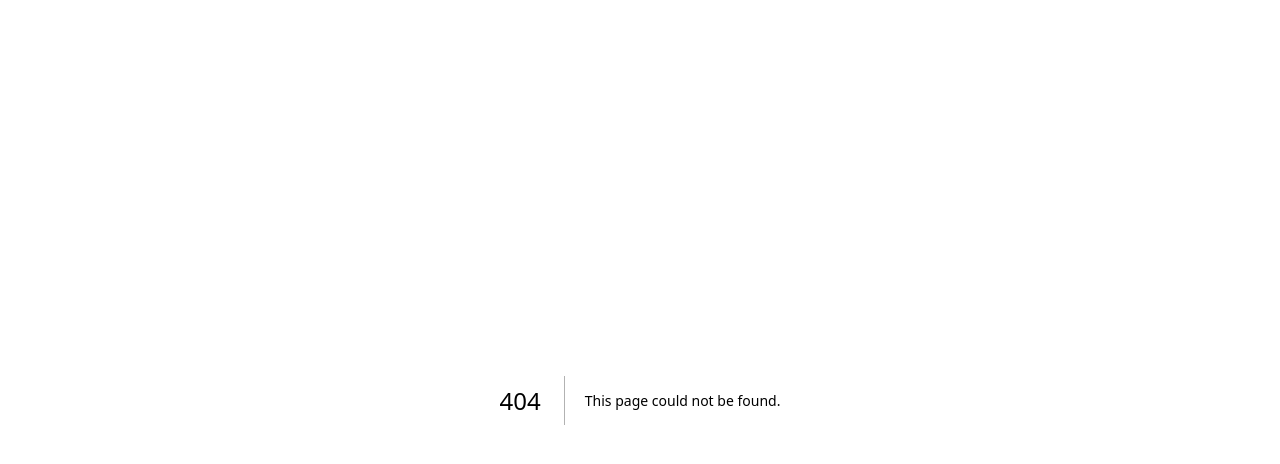
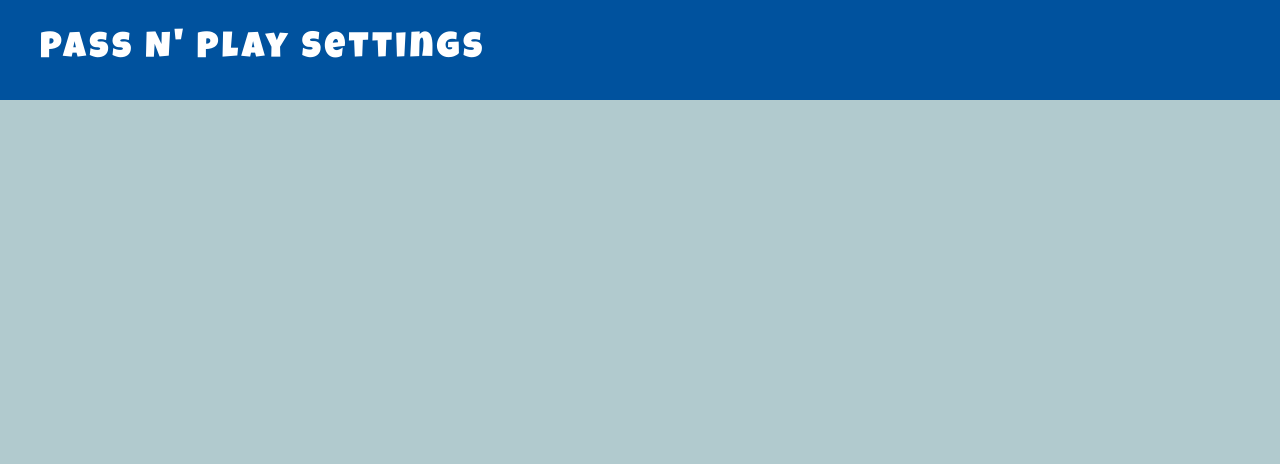
Before and after one commit to JarIsCoding/Shortalk---Front-End, a Next.js app: page /pages/passAndPlayLobby in a window 1280 px wide. Before the commit this address had no page. Shown: the top 464 px of the page. Built offline with nearby package versions, Linux system fonts and the light colour scheme.

Commit message:
Home page fixes

```diff
--- a/src/app/pages/homePage/page.tsx
+++ b/src/app/pages/homePage/page.tsx
@@ -7,13 +7,23 @@ import { Button } from "flowbite-react";
 import FriendsPic from '@/app/assets/FriendsPic.png'
 import RulesPic from '@/app/assets/RulesPic.png'
 import FriendsTab from '@/app/components/FriendsTab';
+import { useAppContext } from '@/context/Context';
+import { useRouter } from 'next/navigation';
 
 const HomePage = () => {
+
+  const router = useRouter()
+
+  const { userData, setUserData} = useAppContext();
 
   const [isFriendsOn, setIsFriendsOn] = useState<boolean>(false);
 
   const handleClick = () => {
     setIsFriendsOn(!isFriendsOn);
+  }
+
+  const handlePassAndPlayClick = () => {
+    router.push('/pages/passAndPlayLobby')
   }
 
   return (
@@ -27,7 +37,7 @@ const HomePage = () => {
       {/* Check if user is guest or signed in */}
       {/* Title */}
       <div className='relative'>
-        <NavBar title='Welcome LEMONSQUIRT23' />
+        <NavBar title={'Welcome ' + userData.username + ' !'} />
         \
         <div className="absolute top-6 right-0 mr-10 flex">
           {/*NavBar Icons/Buttons*/}
@@ -54,7 +64,7 @@ const HomePage = () => {
           <p className='font-LuckiestGuy text-white px-10 h-[100px] text-4xl flex items-center'>Join A Room</p>
         </Button>
 
-        <Button size="xl" className='w-[450px] h-[130px] justify-items-center mx-auto my-4 bg-dblue'>
+        <Button onClick={handlePassAndPlayClick} size="xl" className='w-[450px] h-[130px] justify-items-center mx-auto my-4 bg-dblue'>
           <p className='font-LuckiestGuy text-white px-10 h-[100px] text-4xl flex items-center'>Pass N{"'"} Play</p>
         </Button>
       </div>
--- /dev/null
+++ b/src/app/pages/passAndPlayLobby/page.tsx
@@ -0,0 +1,12 @@
+import NavBar from '@/app/components/NavBar'
+import React from 'react'
+
+const PassAndPlayLobby = () => {
+  return (
+    <div>
+        <NavBar title="Pass N' Play Settings"/>
+    </div>
+  )
+}
+
+export default PassAndPlayLobby
```
